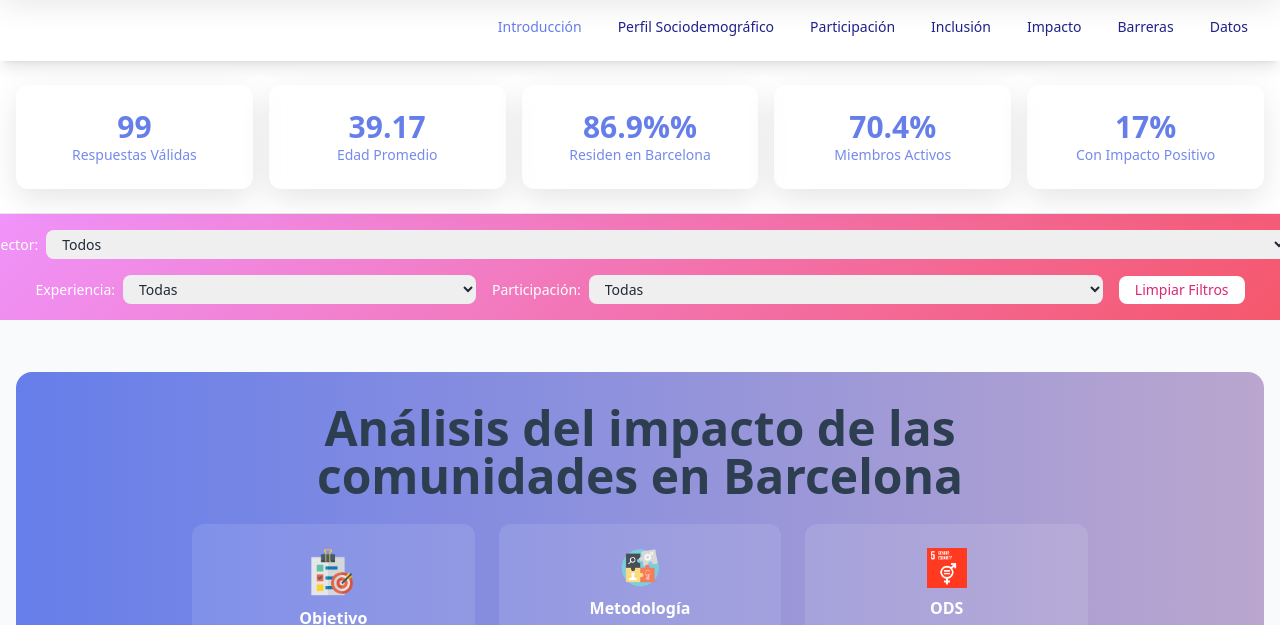
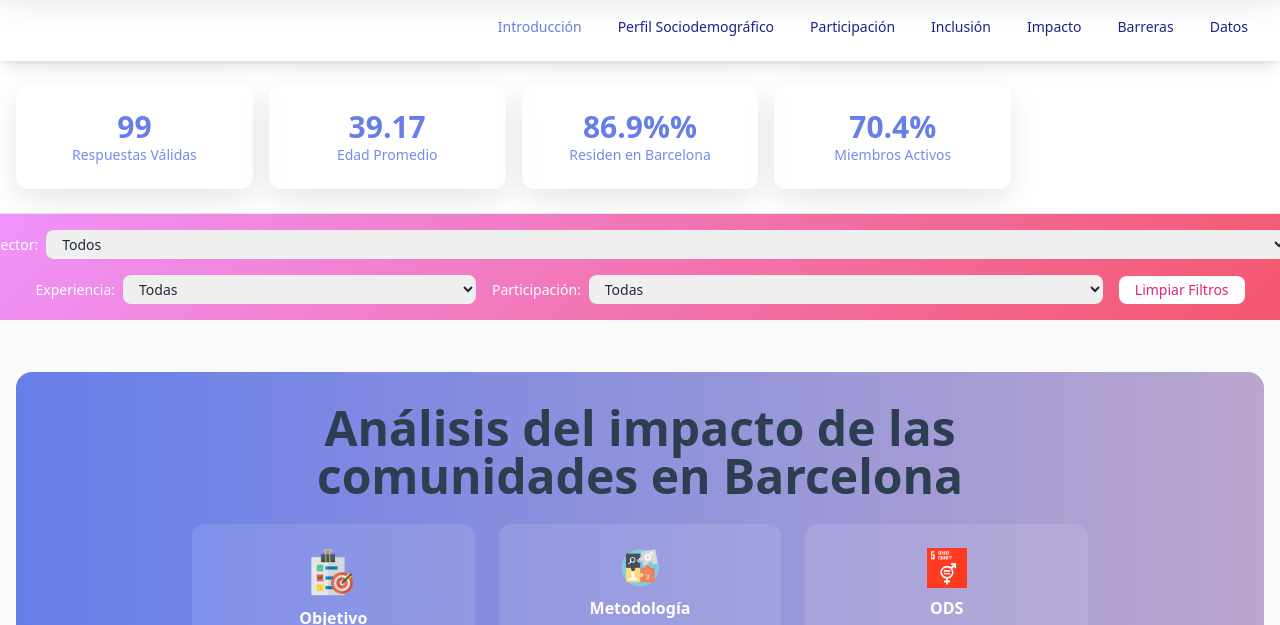
Before and after one commit to alusilcof5/results-community-web, a plain HTML site: page vista/dashboard.html in a window 1280 px wide. Shown: the part 157-782 px from the top of the page. Drawn offline with nearby package versions, Linux system fonts and the light colour scheme.

Commit message:
Update dashboard.html

```diff
--- a/vista/dashboard.html
+++ b/vista/dashboard.html
@@ -677,9 +677,6 @@
             <div class="text-3xl font-bold">70.4%</div>
             <div class="text-sm opacity-90">Miembros Activos</div>
         </div>
-        <div class="stat-card p-6 rounded-xl text-center">
-            <div class="text-3xl font-bold">${Math.round((positiveImpact / validResponses) * 100)}%</div>
-            <div class="text-sm opacity-90">Con Impacto Positivo</div>
         </div>
     `;
         }
```
